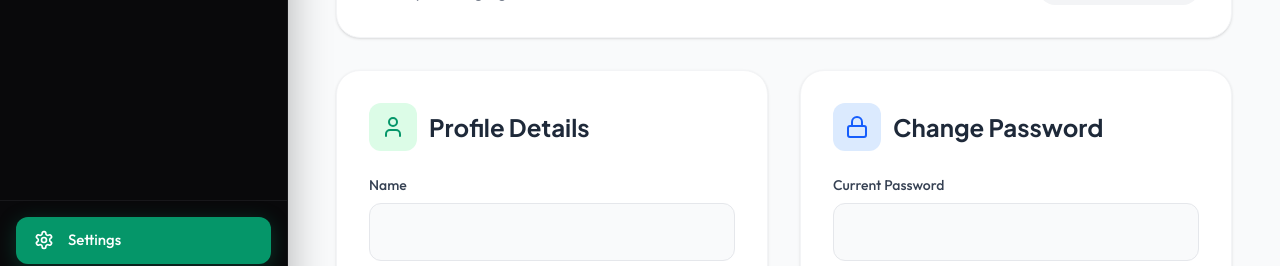
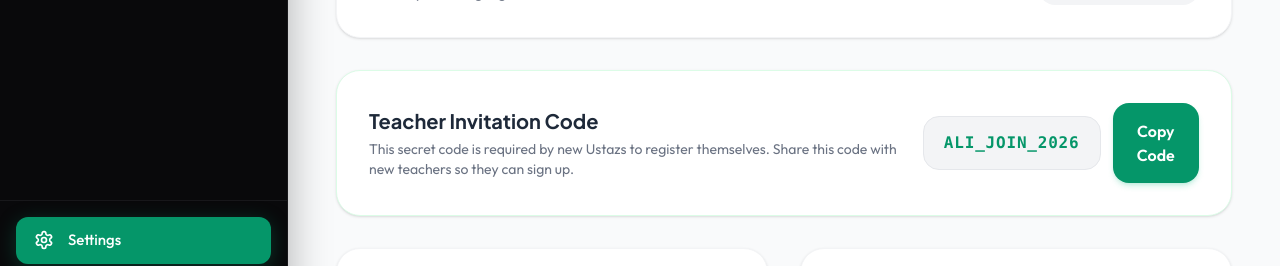
Before and after one commit to fuad-kamil/medresa, a React (Vite) app in the folder frontend/: page /admin/settings in a window 1280 px wide. Shown: the part 454-720 px from the top of the page. Built offline with nearby package versions, Linux system fonts and the light colour scheme; no server answers.

Commit message:
feat: hide invitation code placeholder and add copyable code box to Admin Settings

```diff
--- a/frontend/src/pages/Admin/AdminSettings.jsx
+++ b/frontend/src/pages/Admin/AdminSettings.jsx
@@ -83,6 +83,15 @@ export default function AdminSettings() {
   const [botLockLoading, setBotLockLoading] = useState(false);
   const [botStatusLoading, setBotStatusLoading] = useState(true);
   const [showBotLockModal, setShowBotLockModal] = useState(false);
+
+  // Copy Invite Code state
+  const [copied, setCopied] = useState(false);
+  const handleCopyCode = () => {
+    navigator.clipboard.writeText("ALI_JOIN_2026");
+    setCopied(true);
+    toast.success("Invitation code copied to clipboard!");
+    setTimeout(() => setCopied(false), 2000);
+  };
 
   // Fetch current bot lock status on mount
   useEffect(() => {
@@ -223,6 +232,27 @@ export default function AdminSettings() {
           <Globe size={24} className="text-blue-500" />
           {language === "en" ? "English" : "አማርኛ"}
         </button>
+      </div>
+
+      {/* Teacher Invitation Code */}
+      <div className="bg-white dark:bg-gray-900 rounded-3xl p-8 shadow-sm border border-emerald-100 dark:border-emerald-900/30 flex flex-col md:flex-row items-start md:items-center justify-between gap-6">
+        <div>
+          <h2 className="text-xl font-bold text-gray-800 dark:text-white mb-1">Teacher Invitation Code</h2>
+          <p className="text-gray-500 dark:text-gray-400 text-sm max-w-xl">
+            This secret code is required by new Ustazs to register themselves. Share this code with new teachers so they can sign up.
+          </p>
+        </div>
+        <div className="flex items-center gap-3 w-full md:w-auto">
+          <div className="bg-gray-100 dark:bg-gray-800 border border-gray-200 dark:border-gray-700 px-5 py-3.5 rounded-2xl font-mono font-bold text-emerald-600 dark:text-emerald-400 select-all tracking-wider text-center flex-1 md:flex-none min-w-[160px]">
+            ALI_JOIN_2026
+          </div>
+          <button
+            onClick={handleCopyCode}
+            className="p-4 bg-emerald-600 hover:bg-emerald-700 active:bg-emerald-800 text-white rounded-2xl transition font-semibold flex items-center gap-2 shadow-md shadow-emerald-500/20 w-full md:w-auto justify-center"
+          >
+            {copied ? "Copied!" : "Copy Code"}
+          </button>
+        </div>
       </div>
 
       <div className="grid grid-cols-1 lg:grid-cols-2 gap-8">
--- a/frontend/src/pages/Auth/UstazRegister.jsx
+++ b/frontend/src/pages/Auth/UstazRegister.jsx
@@ -236,7 +236,6 @@ export default function UstazRegister() {
                   name="inviteCode"
                   value={formData.inviteCode}
                   onChange={handleChange}
-                  placeholder="e.g. ALI_JOIN_2026"
                   className="w-full px-5 py-4 border border-gray-300 dark:border-gray-600 rounded-2xl focus:outline-none focus:ring-2 focus:ring-emerald-600 dark:bg-gray-800 dark:text-white"
                   required
                 />
```
